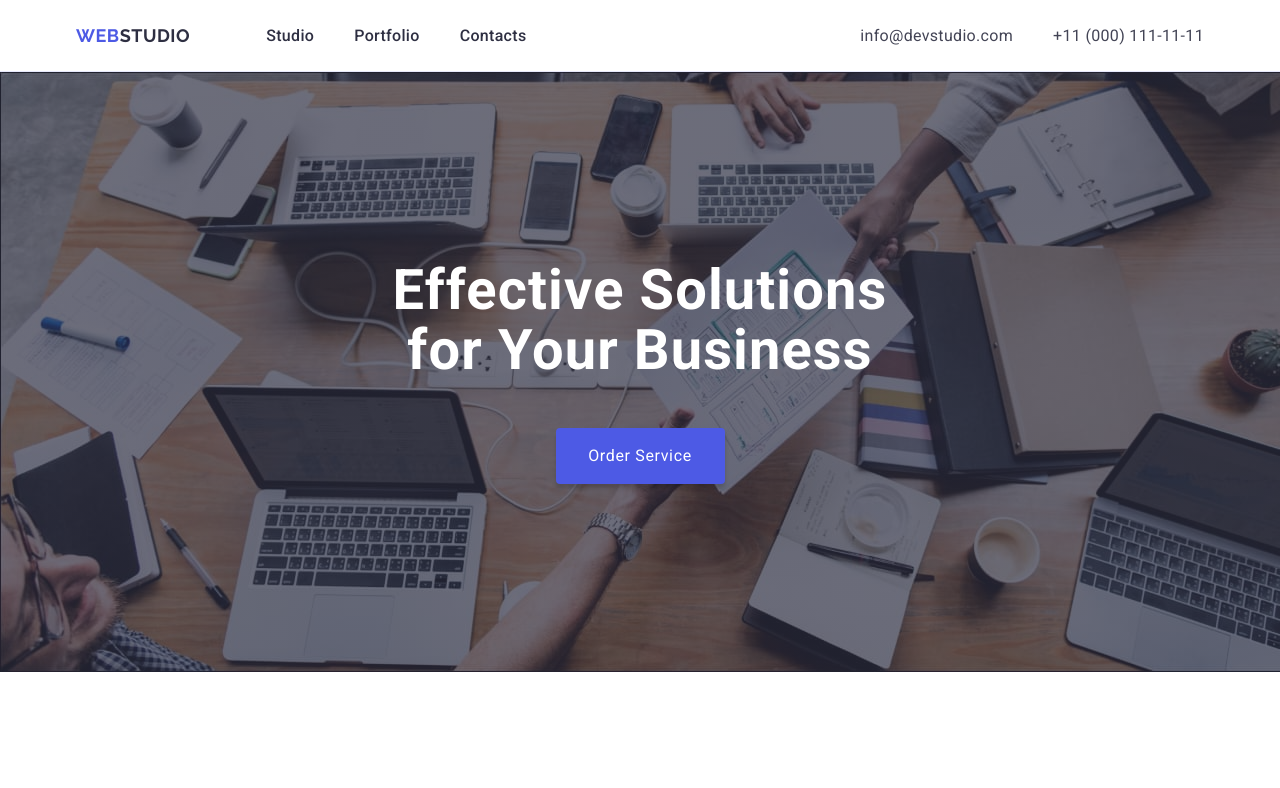
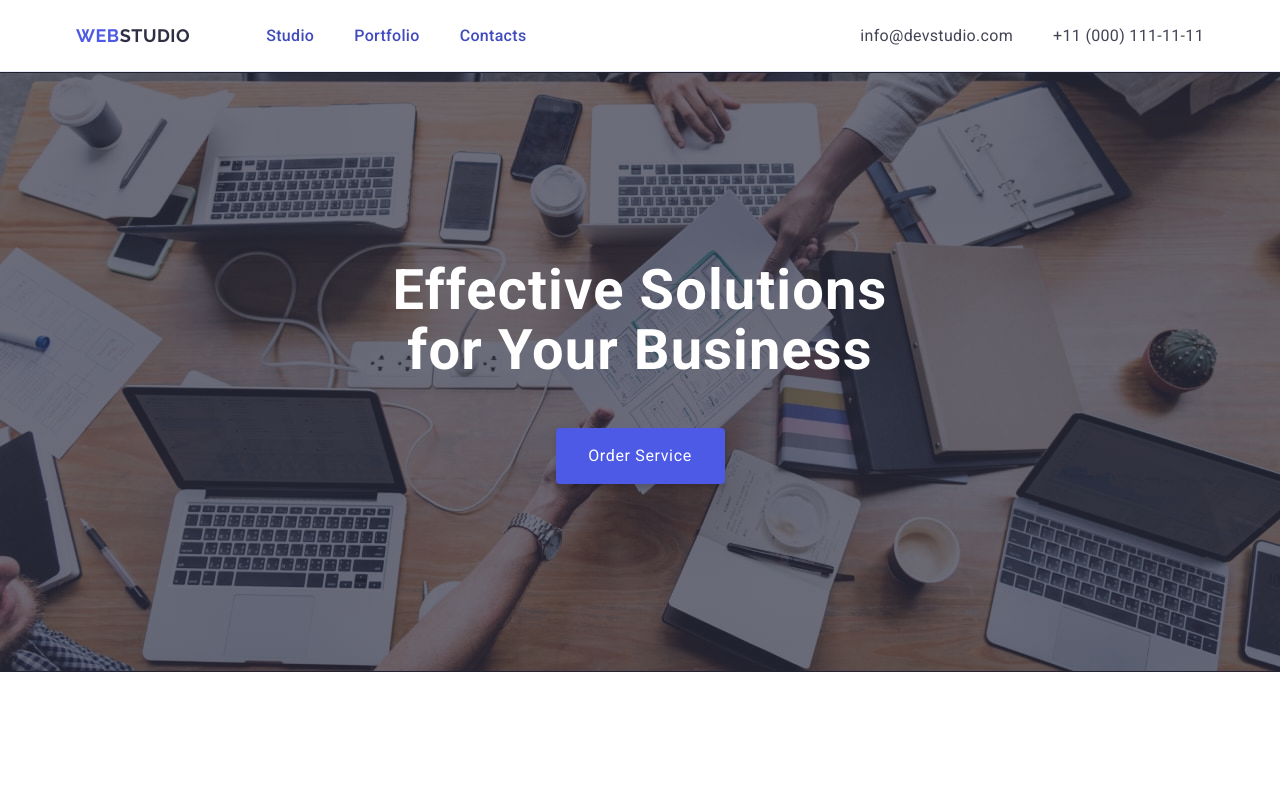
Before and after one commit to MashaReshet/goit-markup-hw-04, a plain HTML site: page index.html in a window 1280 px wide. Shown: the top 788 px of the page. Drawn offline with nearby package versions, Linux system fonts and the light colour scheme.

Commit message:
header and 1 section

```diff
--- a/css/styles.css
+++ b/css/styles.css
@@ -27,8 +27,12 @@ p {
 
 .nav-name {
     border-bottom: 1px solid #e7e9fc;
+    box-shadow: 0px 2px 1px rgba(46, 47, 66, 0.08),
+    0px 1px 1px rgba(46, 47, 66, 0.16),
+    0px 1px 6px rgba(46, 47, 66, 0.08);
 
 }
+
 
 .container {
     width: 1158px;
@@ -94,8 +98,21 @@ ul {
     color: #2e2f42;
     text-decoration: inherit;
     padding: 24px 0;
+    position: relative;
+    color: #404bbf;
+    transition: color 250ms cubic-bezier(0.4, 0, 0.2, 1);
 }
+.menu-item ::after{
+    content: "";
+    width: 100%;
+    position: absolute;
+    left: 0;
+    bottom: -1px;
+    height: 4px;
+    background-color: #404bbf;
+    border-radius: 2px;
 
+}
 .menu-item:hover {
     color: #404bbf;
 }
@@ -112,6 +129,7 @@ ul {
     letter-spacing: 0.02em;
     text-decoration: inherit;
     color: #434455;
+    transition: color 250ms cubic-bezier(0.4, 0, 0.2, 1);
 
 }
 
@@ -133,6 +151,9 @@ ul {
     url(/images/people-office.jpg);
     background-repeat: no-repeat;
     background-size: cover;
+    max-width: 1440px;
+    background-position: center;
+
 
 }
 .svg {
@@ -180,6 +201,7 @@ ul {
     font-size: 16px;
     line-height: 1.5;
     letter-spacing: 0.04em;
+    transition:  background-color 250ms cubic-bezier(0.4, 0, 0.2, 1);
 
 }
 .nav_link:hover {
--- a/index.html
+++ b/index.html
@@ -20,16 +20,16 @@
 
             <a class="logo" href="./index.html">Web<span  class="name-logo">Studio</span></a>
             <ul class="main-contacts">
-                <li><a class="menu-item" href="./index.html">Studio</a></li>
-                <li><a class="menu-item" href="">Portfolio</a></li>
-                <li><a class="menu-item" href="">Contacts</a></li>
+                <li class="contact"><a class="menu-item" href="./index.html">Studio</a></li>
+                <li class="contact"><a class="menu-item" href="">Portfolio</a></li>
+                <li class="contact"><a class="menu-item" href="">Contacts</a></li>
             </ul>
 
         </nav>
         <address class="my-info">
             <ul class="main-contacts">
-                <li><a class="main-contact" href="mailto:info@devstudio.com">info@devstudio.com</a></li>
-                <li><a class="main-contact" href="tel:+110001111111">+11 (000) 111-11-11</a></li>
+                <li class="contact"><a class="main-contact" href="mailto:info@devstudio.com">info@devstudio.com</a></li>
+                <li class="contact"><a class="main-contact" href="tel:+110001111111">+11 (000) 111-11-11</a></li>
             </ul>
         </address>
         </div>
```
